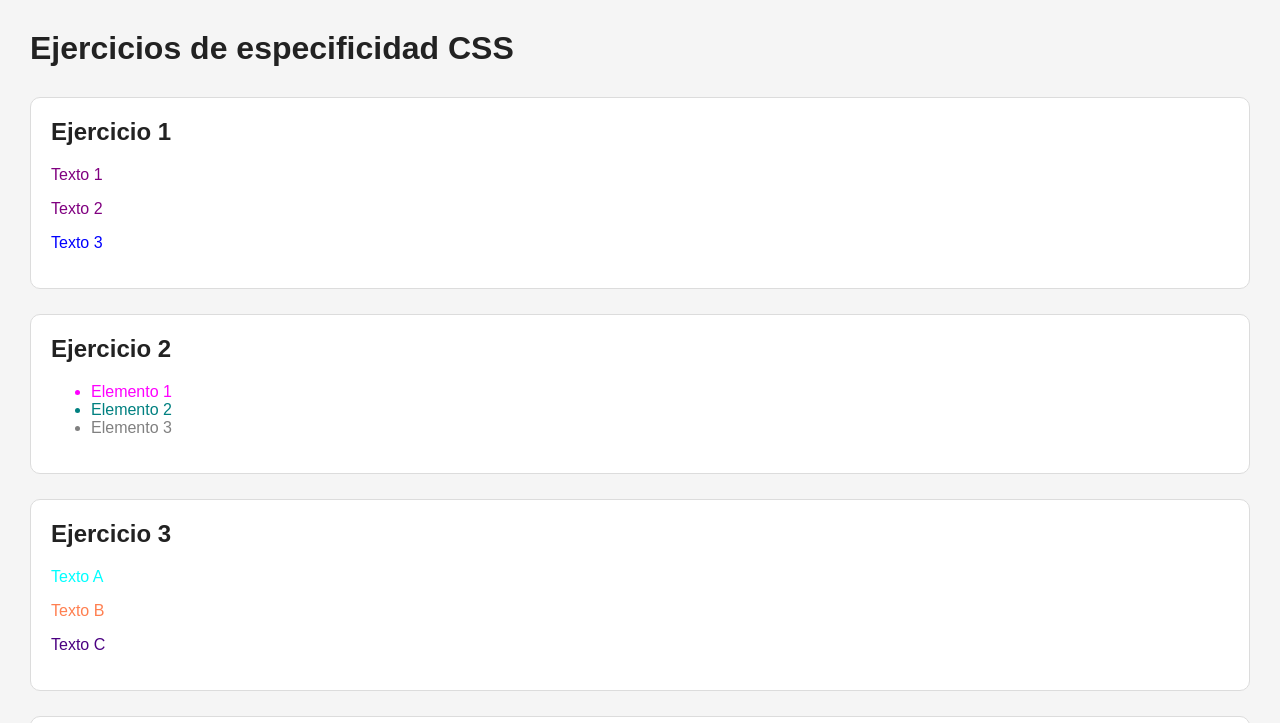
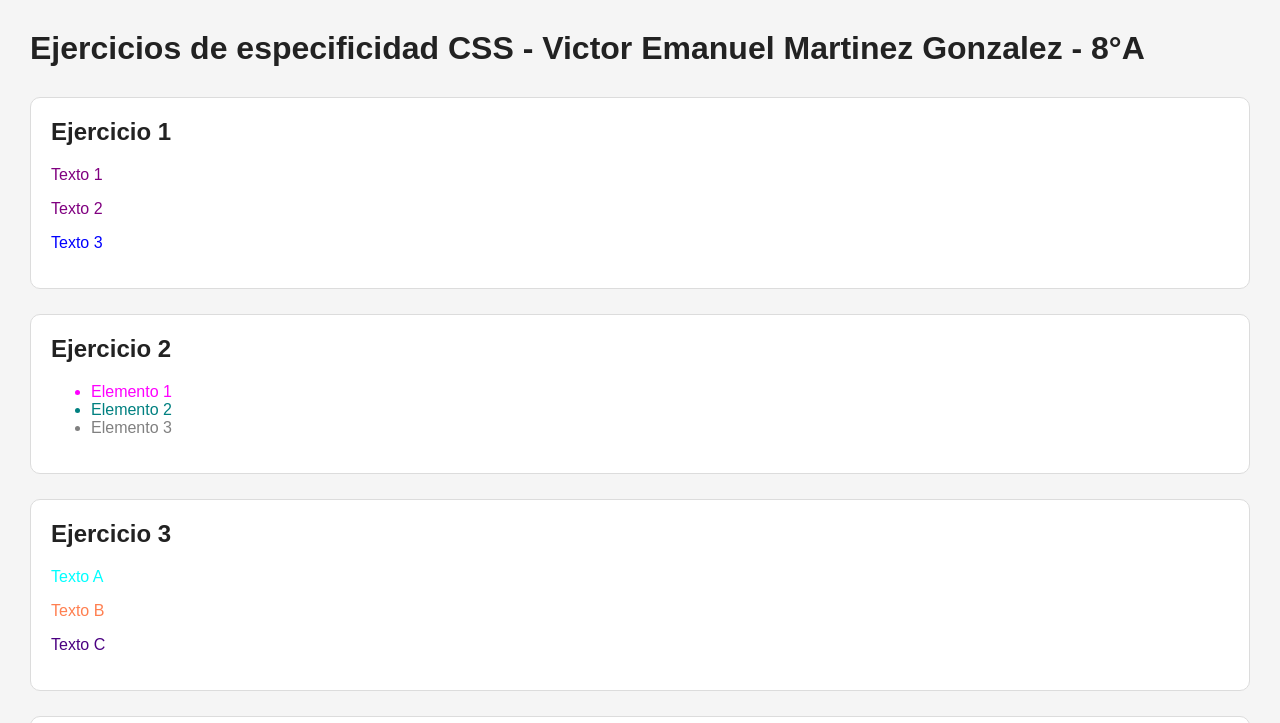
Before and after one commit to Viizzzxx/26ProgWebVictorMartinez, a plain HTML site: page ejercicios-especifidad/index.html in a window 1280 px wide. Shown: the top 723 px of the page. Drawn offline with Linux system fonts and the light colour scheme.

Commit message:
Ejercicios-especifidad - Nombre, grado y grupo

```diff
--- a/ejercicios-especifidad/index.html
+++ b/ejercicios-especifidad/index.html
@@ -7,7 +7,7 @@
   <link rel="stylesheet" href="style.css" />
 </head>
 <body>
-  <h1>Ejercicios de especificidad CSS</h1>
+  <h1>Ejercicios de especificidad CSS - Victor Emanuel Martinez Gonzalez - 8°A</h1>
 
   <!-- Ejercicio 1 -->
   <section class="bloque">
```
